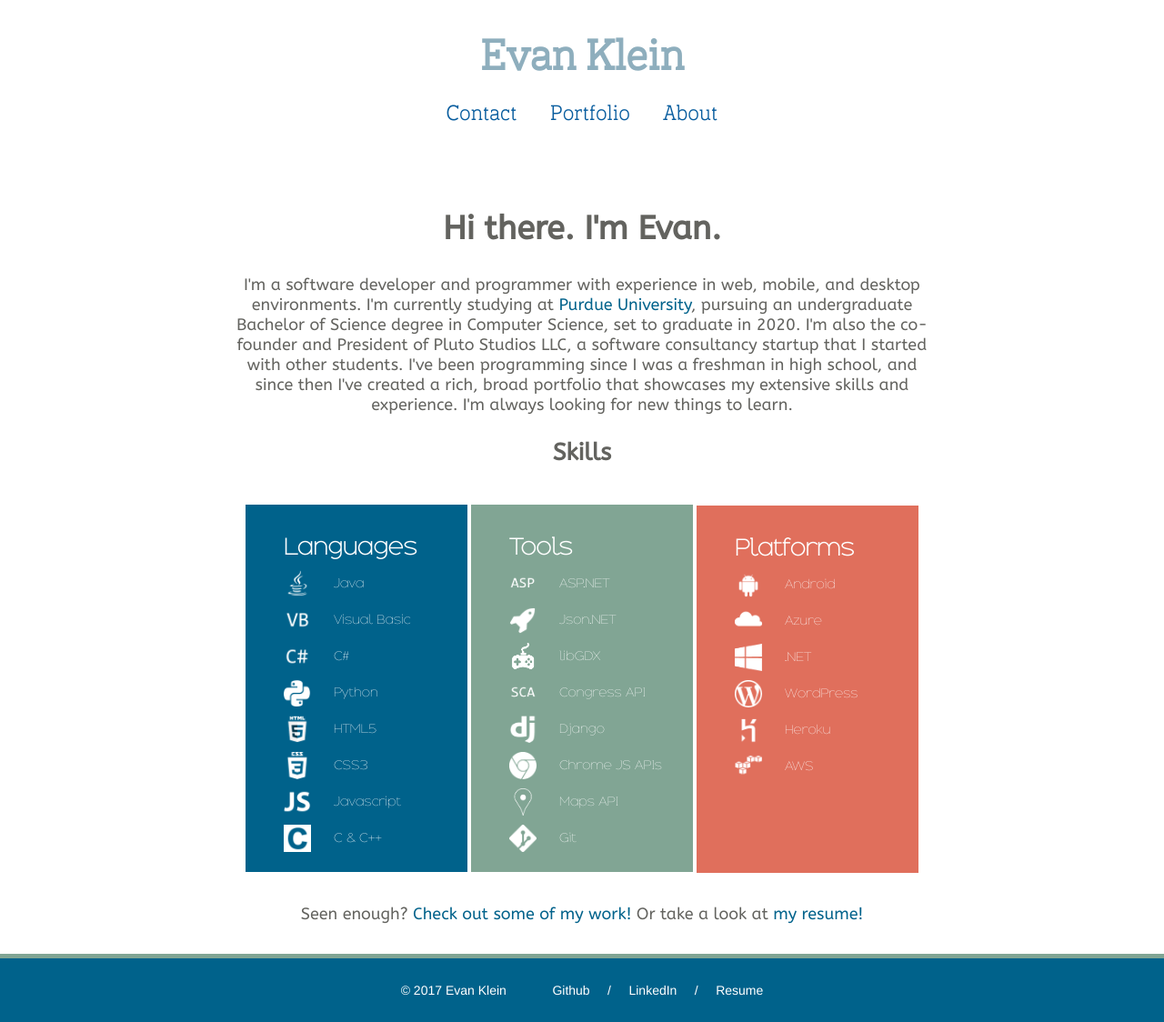
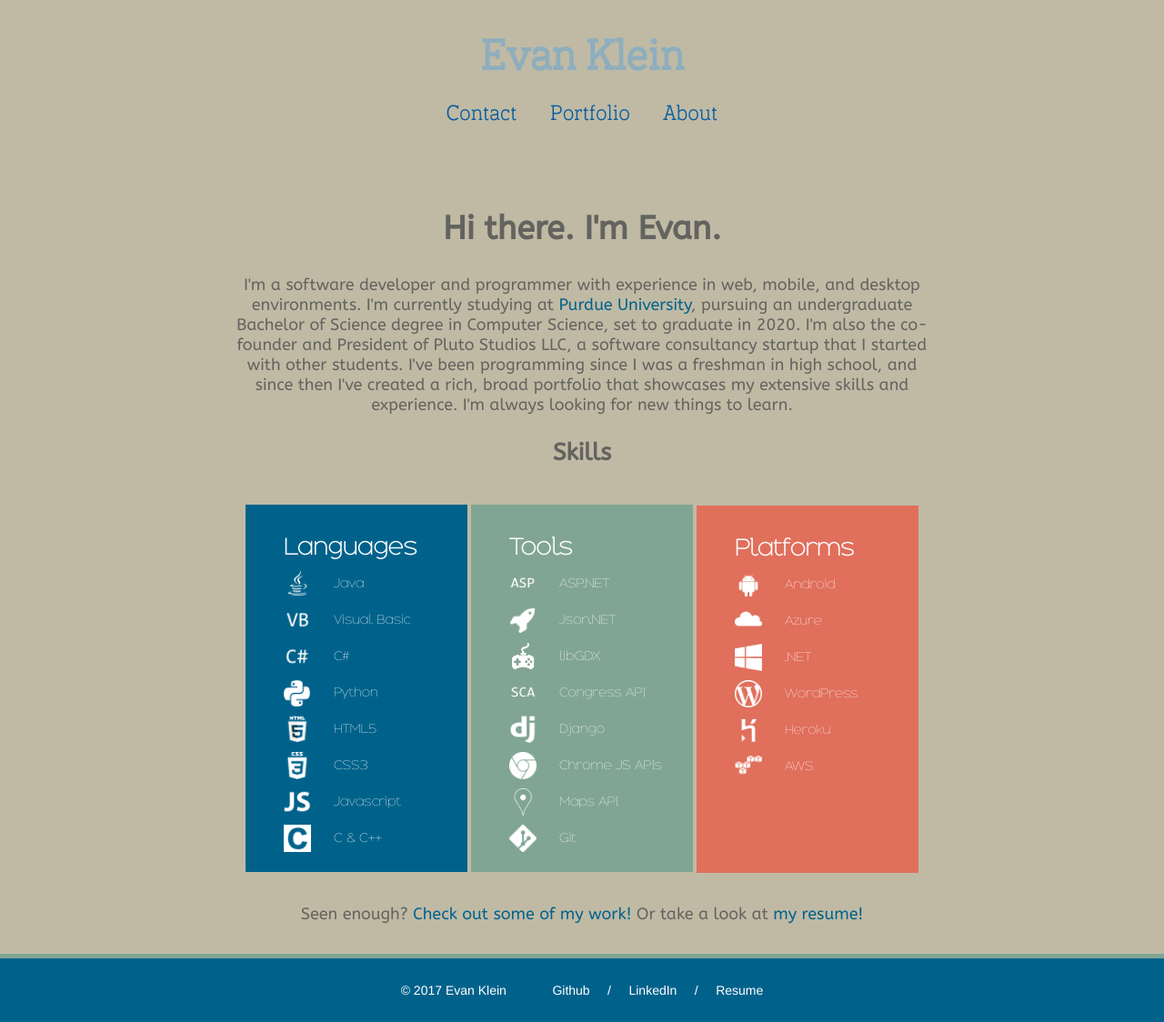
Before and after one commit to evklein/PersonalWebsite2016-2019, a Django app: page / in a window 1280 px wide. Shown: the whole page at 91% size. Run offline with Django 3.2, Linux system fonts and the light colour scheme.

Commit message:
background color

```diff
--- a/Personal_Website/static/css/about.css
+++ b/Personal_Website/static/css/about.css
@@ -9,7 +9,7 @@
 }
 
 html, body {
-  background-color: #fff;
+  background-color: #c0baa5;
   width: 100%;
   position: relative;
   overflow: auto;
--- a/Personal_Website/static/css/header_footer_style.css
+++ b/Personal_Website/static/css/header_footer_style.css
@@ -8,7 +8,7 @@ html, body{
 }
 
 .navbar-wrapper {
-  background-color: #fff;
+  background-color: #c0baa5;
   display: inline-block;
   width: 100%;
   height: 200px;
```
